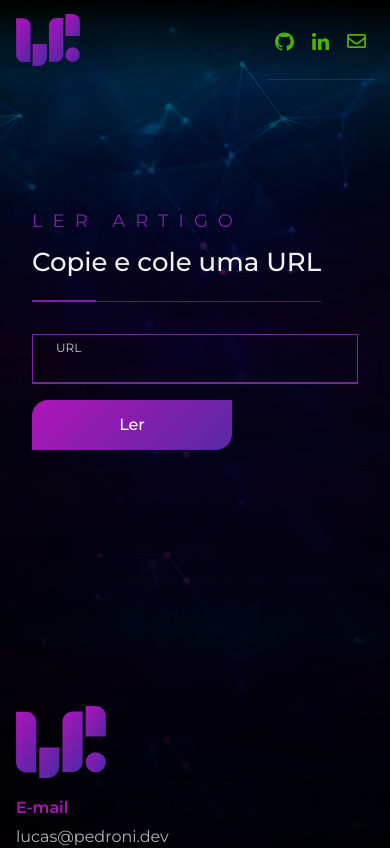
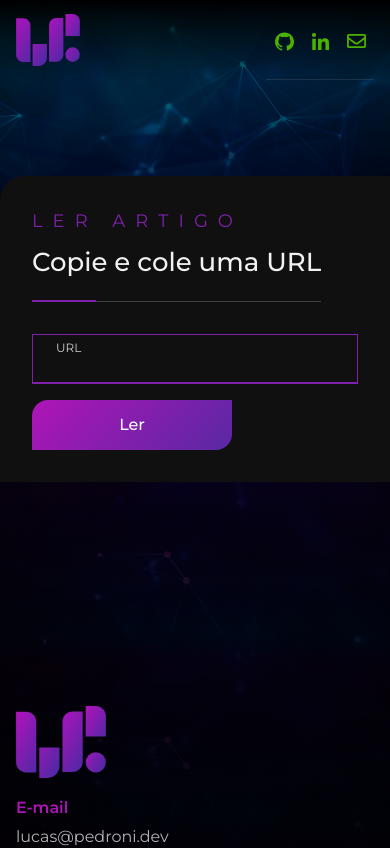
Before and after one commit to pedroni/pedroni, a Next.js app: page /reader in a window 390 px wide. Shown: the top 848 px of the page. Built offline with nearby package versions, Linux system fonts and the light colour scheme.

Commit message:
improve background reader

```diff
--- a/components/Box.tsx
+++ b/components/Box.tsx
@@ -1,6 +1,7 @@
 import classNames from 'classnames'
 
 const Box = ({
+  background = false,
   aside = undefined,
   children,
   direction = 'top left',
@@ -25,7 +26,7 @@ const Box = ({
     >
       <div
         className={classNames(
-          'text-white text-opacity-70 w-full p-[calc(var(--box-padding)_*_2)] md:shadow-lg md:bg-[#101010] xl:w-[80%] xl:flex xl:flex-col xl:p-[var(--box-padding)]',
+          'text-white text-opacity-70 w-full p-[calc(var(--box-padding)_*_2)] md:shadow-lg  xl:w-[80%] xl:flex xl:flex-col xl:p-[var(--box-padding)]',
           {
             'rounded-tr-3xl':
               direction.includes('top') && direction.includes('right'),
@@ -34,8 +35,9 @@ const Box = ({
             'rounded-br-3xl':
               direction.includes('bottom') && direction.includes('right'),
             'rounded-bl-3xl':
-              direction.includes('bottom') && direction.includes('left')
-          }
+              direction.includes('bottom') && direction.includes('left'),
+          },
+          background ? 'bg-[#101010]' : 'md:bg-[#101010]'
         )}
         {...boxProps}
       >
--- a/pages/reader/index.tsx
+++ b/pages/reader/index.tsx
@@ -266,7 +266,7 @@ export default function ReaderPage() {
   return (
     <Layout>
       <div className="my-24">
-        <Box>
+        <Box background>
           <Title subTitle="Ler artigo" title={<h2>Copie e cole uma URL</h2>} />
           <div className="w-full">
             <BoxContent>
@@ -286,9 +286,9 @@ export default function ReaderPage() {
         </Box>
 
         {article && (
-          <Box direction="right" className="mt-10">
+          <Box background direction="right" className="mt-10">
             <div
-              className="w-full flex-grow text-left prose prose-invert mx-auto lg:prose-lg"
+              className="w-full my-20 flex-grow text-left prose prose-invert mx-auto lg:prose-lg"
               dangerouslySetInnerHTML={{ __html: article }}
             ></div>
           </Box>
```
